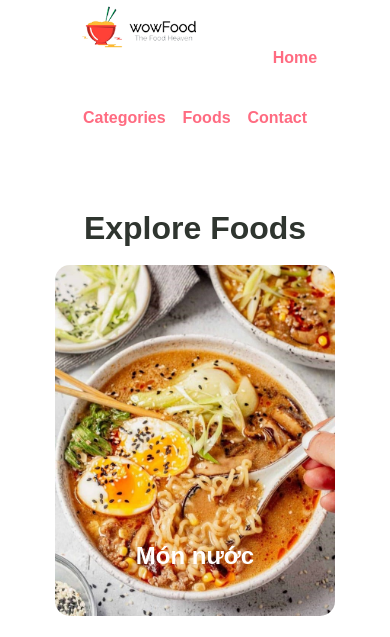
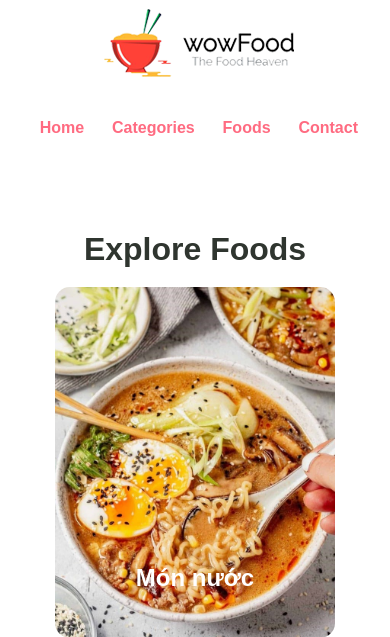
Before and after one commit to ndquang21/Project_Food_Order, a PHP site: page /Project_Food_Order/categories.php in a window 390 px wide; the page is wider, and only the part inside the window is pictured. Shown: the top 637 px of that part. Run offline with PHP 8.4, Linux system fonts and the light colour scheme; data comes from the database, SQL or seed files in the repository.

Commit message:
21_2_2025

```diff
--- a/css/style.css
+++ b/css/style.css
@@ -344,11 +344,15 @@ fieldset{
 }
 
 @media only screen and (max-width: 410px){
+    .container-menu{
+        width: 100%;
+    }
     .menu ul{
         text-align: center;
+        width: 100%;
     }
     .menu ul li{
         text-align: center;
-        margin: 1%;
+        margin: 2%;
     }
 }
--- a/partials-front/menu.php
+++ b/partials-front/menu.php
@@ -17,10 +17,10 @@
 <body>
     <!-- Bắt đầu Navbar Section -->
     <section class="navbar">
-        <div class="container">
-            <div>
+        <div class="container container-menu">
+            <div class = "logo">
                 <a href="<?php echo SITE_URL ?>" class="logo-a">
-                    <img src="images/logo.png" alt="Restaurant Logo" class="logo">
+                    <img src="images/logo.png" alt="Restaurant Logo" class="img-responsive">
                 </a>
             </div>
 
```
